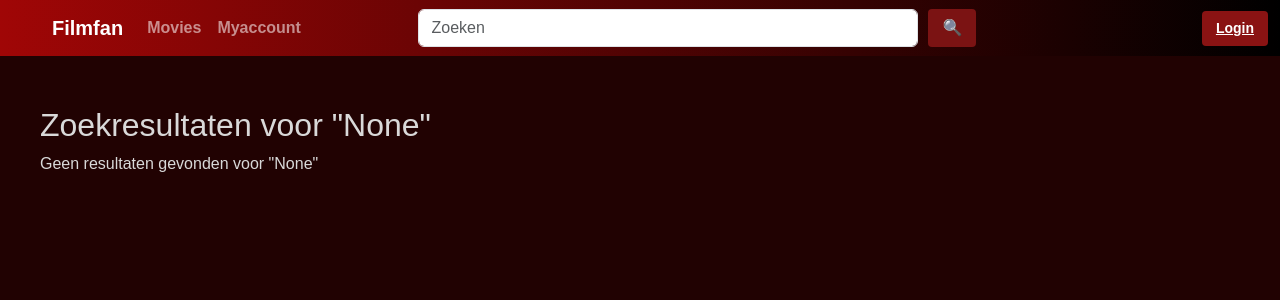
After one commit to WijnetikettenPassie/Filmfan-project, a Flask app: page /search in a window 1280 px wide. The commit adds this page. Shown: the top 300 px of the page. Run offline with Flask 3, Linux system fonts and the light colour scheme.

Commit message:
Searchbar login en kleine styling changes

```diff
--- a/app.py
+++ b/app.py
@@ -5,8 +5,8 @@
     #Database revisen
     #Hyperlinks stylen
 
-import sqlite3
 import os
+from sqlalchemy import text
 from forms import LoginForm, RegistrationForm
 from model import db,migrate,User,Film,Rol,Acteur,Regisseur,Favorite
 from flask import Flask, render_template,redirect,flash,request,session,url_for
@@ -164,3 +164,19 @@ def favorite(film_id):
     flash("Film toegevoegd aan favorieten!", "success")
     return redirect(url_for("film_pagina", film_id=film_id))
     #url_for genereert route functie op basis van film / film_id
+
+@app.route("/search", methods=["GET"])
+def search():
+    # Haal zoekterm op uit de submit
+    search = request.args.get("query")
+
+    # Als er geen zoekterm is, geven we een lege lijst terug
+    if not search:
+        return render_template("search.html", results=[], query=search)
+
+    # We zoeken naar films waarvan de titel ILIKE hoofdletterongevoelig dus!
+    #f string zet de variabele om naar een string
+    query = db.select(Film).where(Film.title.ilike(f"%{search}%"))
+    results = db.session.execute(query).scalars().all()
+
+    return render_template("search.html", results=results, query=search)
--- a/model.py
+++ b/model.py
@@ -1,4 +1,4 @@
-import os
+
 from flask import Flask
 from flask_sqlalchemy import SQLAlchemy
 from sqlalchemy.orm import Mapped, mapped_column, relationship
--- a/static/movies.css
+++ b/static/movies.css
@@ -1,2 +1 @@
-.list-group-item {background-color: rgb(110, 41, 41);
-                    width: 200px}
+.list-group-item { width:200px;}
--- a/static/myaccount.css
+++ b/static/myaccount.css
@@ -1,3 +1,2 @@
 #btn-1 {margin-top: 40px;}
-.list-group-item {background-color: rgb(110, 41, 41);
-                    width: 200px}
+.list-group-item { width:200px;}
--- /dev/null
+++ b/static/search.css
@@ -0,0 +1,2 @@
+.list-group-item {width: 200px
+}
--- a/static/template.css
+++ b/static/template.css
@@ -92,9 +92,6 @@ ul {color: #d9d9d9;
     font-family: Arial, Helvetica, sans-serif;
     }
 
-/*Button styling for favorites*/
-.favorite-btn {font-size: 40px; cursor: pointer;}
-
 /*Removed button styling */
 .delete-btn {
     background: none;
@@ -106,14 +103,6 @@ ul {color: #d9d9d9;
     padding-top: 10px;
     }
 
-    /* Styling for the heart button used to favourite items */
-.favorite-btn {background: none;
-    border: none;
-    cursor: pointer;
-    line-height: 1;
-    color: #d9d9d9;
-    font-size: 24px
-    }
 
     /* Small jumbotron */
     .backgroundblock {    background-color: rgb(110, 41, 41);
@@ -125,3 +114,11 @@ ul {color: #d9d9d9;
 /* Adds some margin around the content */
 .content-margin {margin-left: 50px ;
  margin-top: 40px;}
+
+ /* Hyperlinks zijn wit */
+a {color:#d9d9d9;}
+
+
+.list-group-item {background-color: rgb(110, 41, 41);
+    color: #d9d9d9;
+}
--- /dev/null
+++ b/templates/search.html
@@ -0,0 +1,28 @@
+{% extends "template.html" %}
+
+{% block title %}
+<title>results</title>
+{% endblock %}
+
+{% block stylesheet %}
+<link rel="stylesheet" href="{{ url_for('static', filename='template.css') }}">
+<link rel="stylesheet" href="{{ url_for('static', filename='search.css') }}">
+{% endblock %}
+
+{% block content %}
+<h2>Zoekresultaten voor "{{ query }}"</h2>
+
+{% if results %}
+   <ul class="list-group">
+    {% for film in results %}
+        <li class="list-group-item">
+            <a href="/film/{{ film.id }}">
+                {{ film.title }}
+            </a>
+        </li>
+    {% endfor %}
+</ul>
+{% else %}
+    <p>Geen resultaten gevonden voor "{{ query }}"</p>
+{% endif %}
+{% endblock %}
--- a/templates/template.html
+++ b/templates/template.html
@@ -37,13 +37,16 @@
                     <a class="nav-link fw-bold" href="/myaccount">Myaccount</a>
                 </div>
 
-                <form class="d-flex mx-auto search-form" role="search">
-                    <input id="searchInput" class="form-control search-size" type="search" placeholder="Zoeken"
+                <form class="d-flex mx-auto search-form" role="search" method="GET" action="/search">
+                    <input id="searchinput" name="query" class="form-control search-size" type="search" placeholder="Zoeken"
                         aria-label="Zoek">
                     <button class="btn custom-button loop" type="submit">🔍</button>
                 </form>
+                {% if session.get("user_id") %}
+                <a href="/logout" class="login-button ms-auto navbar-paddingright">Logout</a>
+                {% else %}
                 <a href="/login" class="login-button ms-auto navbar-paddingright">Login</a>
-
+                {% endif %}
             </div>
         </div>
     </nav>
@@ -61,4 +64,5 @@
         {% endblock %}
     </div>
 </body>
+
 </html>
```
Also changed, not shown: static/Filmfan2.css (+0 -7 lines), static/film.css (+13 -0 lines), data.sqlite, static/Movie of the Month generated.png (deleted). Lines whose indentation alone changed are shown as unchanged.
